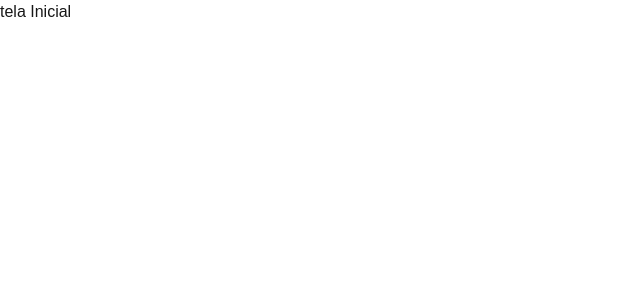
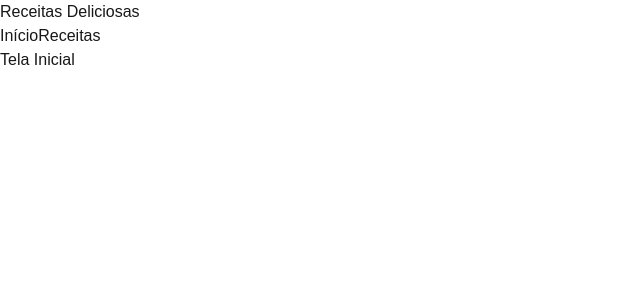
Before and after one commit to rafa-lsc/receitas-byron, a Next.js app: page / in a window 1280 px wide. Shown: the top 300 px of the page, without its empty margins (0-640 px from the left). Built offline with nearby package versions, Linux system fonts and the light colour scheme.

Commit message:
feat: estrutura do header

```diff
--- a/src/app/layout.tsx
+++ b/src/app/layout.tsx
@@ -1,6 +1,7 @@
 import type { Metadata } from "next";
 import { Inter } from "next/font/google";
 import "./globals.css";
+import Header from "@/components/Header";
 
 const inter = Inter({
   variable: "--font-inter",
@@ -23,6 +24,7 @@
       <body
         className={`${inter.variable}  antialiased`}
       >
+        <Header />
         {children}
       </body>
     </html>
--- a/src/app/page.tsx
+++ b/src/app/page.tsx
@@ -2,7 +2,7 @@
 export default function Home() {
   return (
     <div>
-      <h1>tela Inicial</h1>
+      <h1>Tela Inicial</h1>
     </div>
   );
 }
--- /dev/null
+++ b/src/components/Header/index.tsx
@@ -0,0 +1,19 @@
+import Link from "next/link";
+
+export default function Header (){
+    return(
+        <header>
+            <Link href="/">Receitas Deliciosas</Link>
+
+            <nav>
+                <Link href="/">
+                    Início
+                </Link>
+
+                <Link href="/receitas">
+                    Receitas
+                </Link>
+            </nav>
+        </header>
+    )
+}
```
